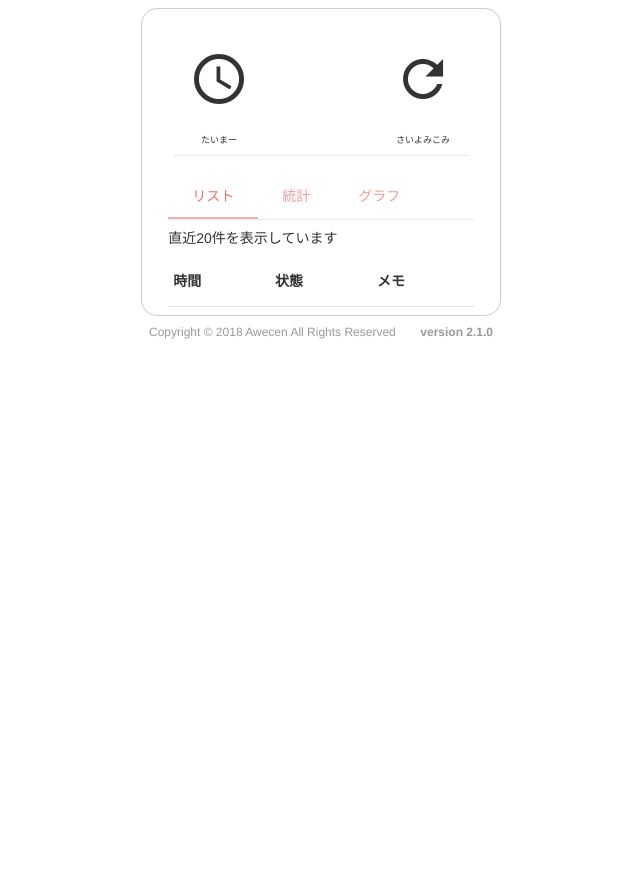
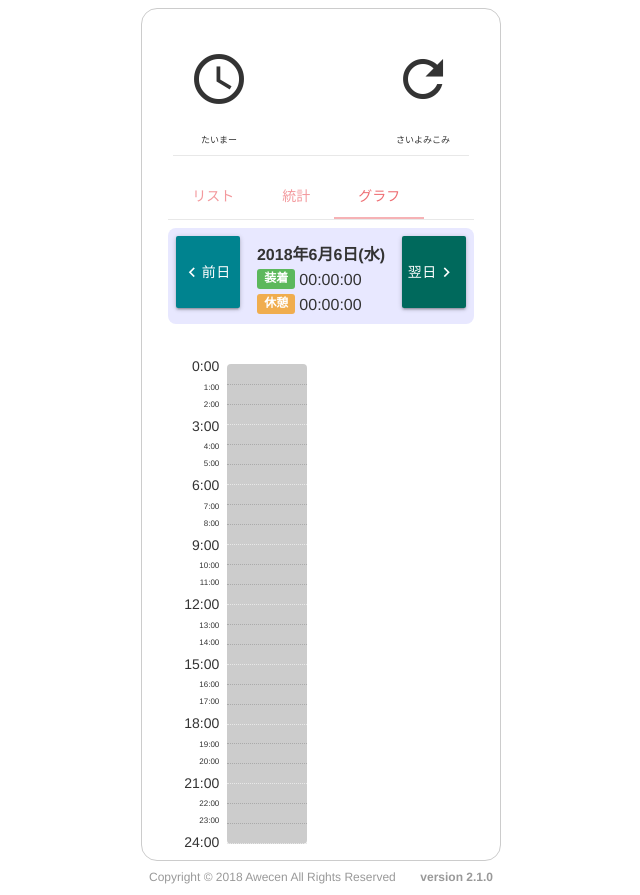
Before and after one commit to awecen/web.star-timer, a Django app: template templates/star_timer/logs.html in a window 1280 px wide. Shown: the whole page, without its empty margins (319-959 px from the left). Before the commit the page ends 339 px from the top, so only its background shows below. Run offline with Django 3.2, Linux system fonts and the light colour scheme; the template is opened without the code that fills it, so the values that code supplies are empty; some libraries are stand-ins or nearby versions.

Commit message:
#000017 Changed defaut selected tab to Graph

```diff
--- a/templates/star_timer/logs.html
+++ b/templates/star_timer/logs.html
@@ -28,9 +28,9 @@
     <div class="display-pattern row">
         <div class="col s12">
             <ul class="tabs">
-                <li class="tab col"><a class="active"  href="#list">リスト</a></li>
+                <li class="tab col"><a href="#list">リスト</a></li>
                 <li class="tab col"><a href="#statistic">統計</a></li>
-                <li class="tab col"><a href="#graph">グラフ</a></li>
+                <li class="tab col"><a class="active" href="#graph">グラフ</a></li>
             </ul>
         </div>
         <!-- リスト形式 -->
```
